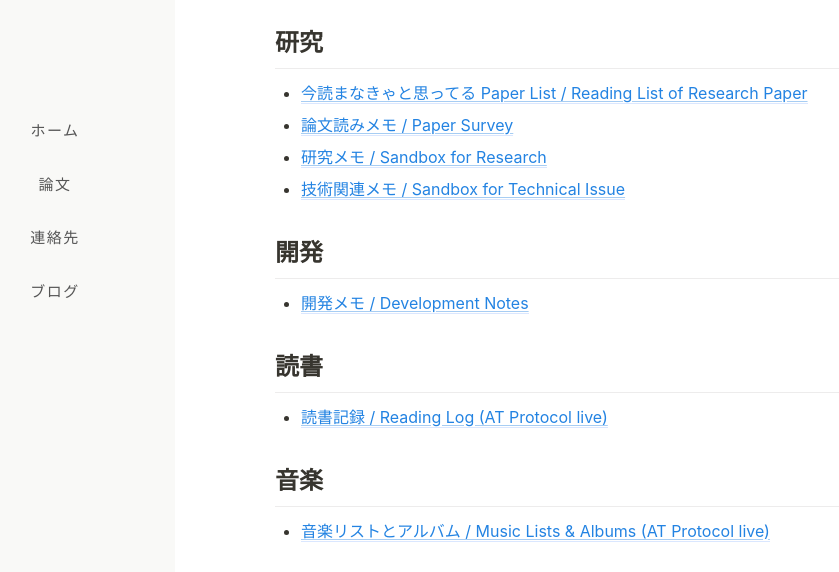
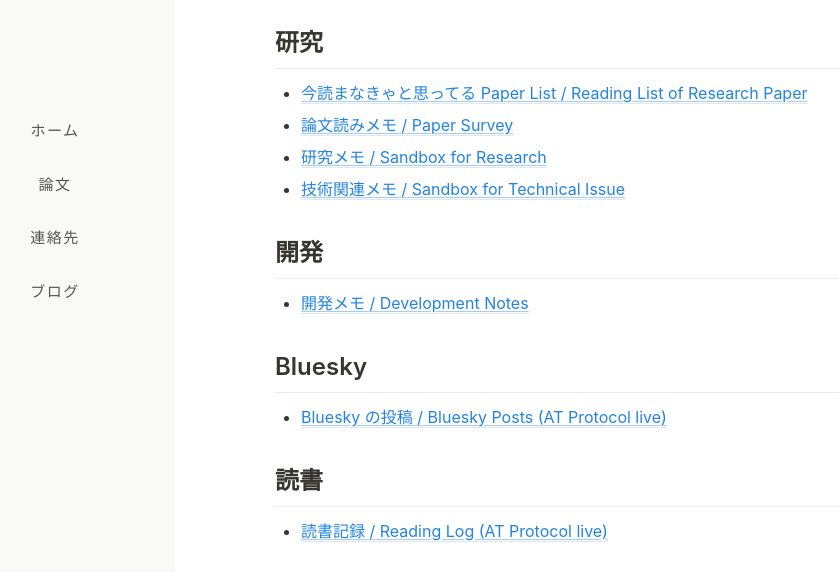
Before and after one commit to takeruhukushima/takeruhukushima.github.io, an Astro site: page /blog in a window 1280 px wide. Shown: the part 188-760 px from the top of the page, without its empty margins (65-904 px from the left). Built offline with nearby package versions, Linux system fonts and the light colour scheme; Astro itself is replaced by a stand-in of ours; some packages are replaced by stand-ins of ours; no server answers.

Commit message:
feat: link Bluesky feed from blog contents index

```diff
--- a/src/pages/blog/index.astro
+++ b/src/pages/blog/index.astro
@@ -42,6 +42,13 @@ const devCategories = [
           {devCategories.map(cat => (
             <li><a href={`/blog/${cat.id}`}>{cat.title}</a></li>
           ))}
+        </ul>
+      </section>
+
+      <section class="category">
+        <h3>Bluesky</h3>
+        <ul class="notion-list">
+          <li><a href="/blog/bsky">Bluesky の投稿 / Bluesky Posts (AT Protocol live)</a></li>
         </ul>
       </section>
 
```
